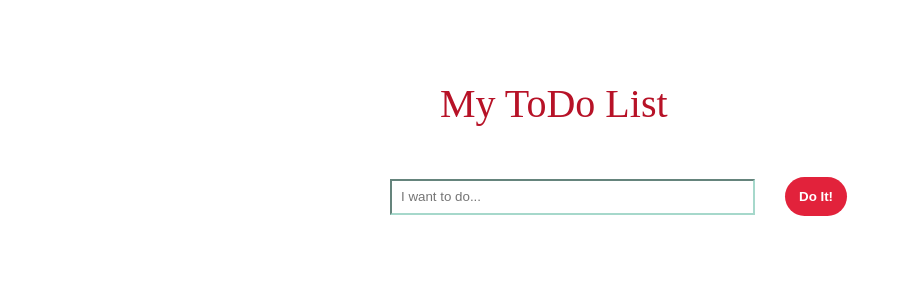
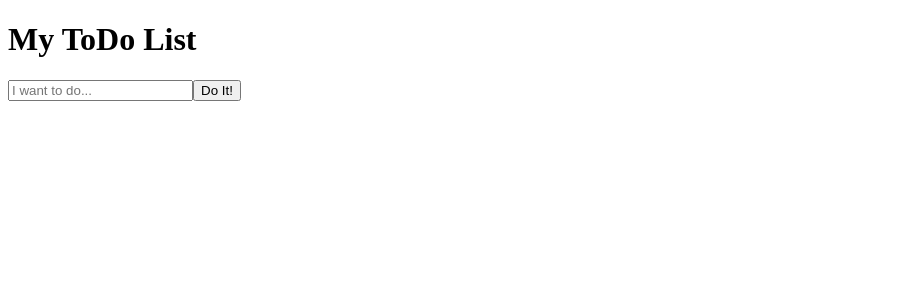
Before and after one commit to DarinaKuleva/todo_react, a React (Create React App) app: page / in a window 1280 px wide. Shown: the top 300 px of the page, without its empty margins (0-902 px from the left). Built offline with nearby package versions, Linux system fonts and the light colour scheme.

Commit message:
Отключение стилей

```diff
--- a/src/App.jsx
+++ b/src/App.jsx
@@ -1,7 +1,7 @@
 import React, { PureComponent } from 'react'
 import TodoInput from './components/todoInput'
 import TodoItem from './components/todoItem'
-import header from './styles/header.module.css'
+// import header from './styles/header.module.css'
 
 class App extends PureComponent {
   state = {
@@ -12,8 +12,12 @@ class App extends PureComponent {
   render() {
     return (
       <div>
-        <h1 className={header.title}>My ToDo List</h1>
-        <div className={header.input}>
+        <h1
+          // className={header.title}
+        >My ToDo List</h1>
+        <div
+          // className={header.input}
+        >
           <TodoInput addTodo={this.addTodo} />
           <ul>
             {this.state.todoList.map(todo => {
--- a/src/components/todoInput.jsx
+++ b/src/components/todoInput.jsx
@@ -1,5 +1,5 @@
 import React from 'react'
-import todo from '../styles/todoInput.module.css'
+// import todo from '../styles/todoInput.module.css'
 //TODO:
 // 2. по энтеру добавлять
 // 6. PropTypes https://reactjs.org/docs/typechecking-with-proptypes.html
@@ -17,7 +17,7 @@ class TodoInput extends React.PureComponent {
       <div>
         <input
           placeholder="I want to do..."
-          className={todo.text}
+          // className={todo.text}
           type="text"
           value={this.state.value}
           onChange={this.handleChange}
@@ -25,7 +25,8 @@ class TodoInput extends React.PureComponent {
         />
         <button
           onClick={this.addTodo}
-          className={todo.input}>
+          // className={todo.input}
+          >
           Do It!
         </button>
       </div>
--- a/src/components/todoItem.jsx
+++ b/src/components/todoItem.jsx
@@ -1,5 +1,5 @@
 import React from 'react'
-import todo from '../styles/todoInput.module.css'
+// import todo from '../styles/todoInput.module.css'
 
 class TodoItem extends React.PureComponent {
   render() {
@@ -10,7 +10,7 @@ class TodoItem extends React.PureComponent {
     return (
       <div>
         <button
-          className={todo.delete}
+          // className={todo.delete}
           onClick={this.props.removeTodo}>
           DONE
         </button>
```
